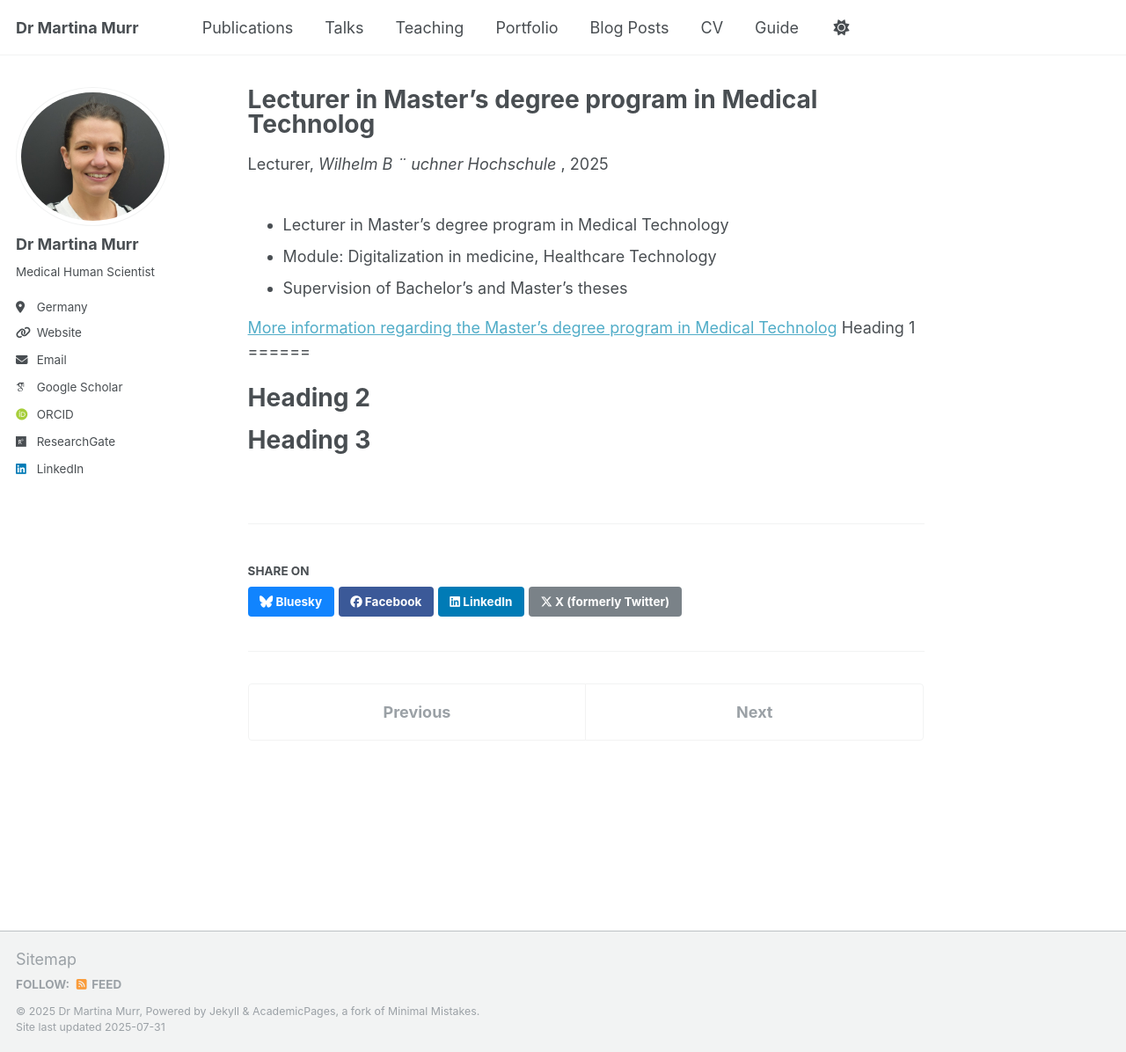
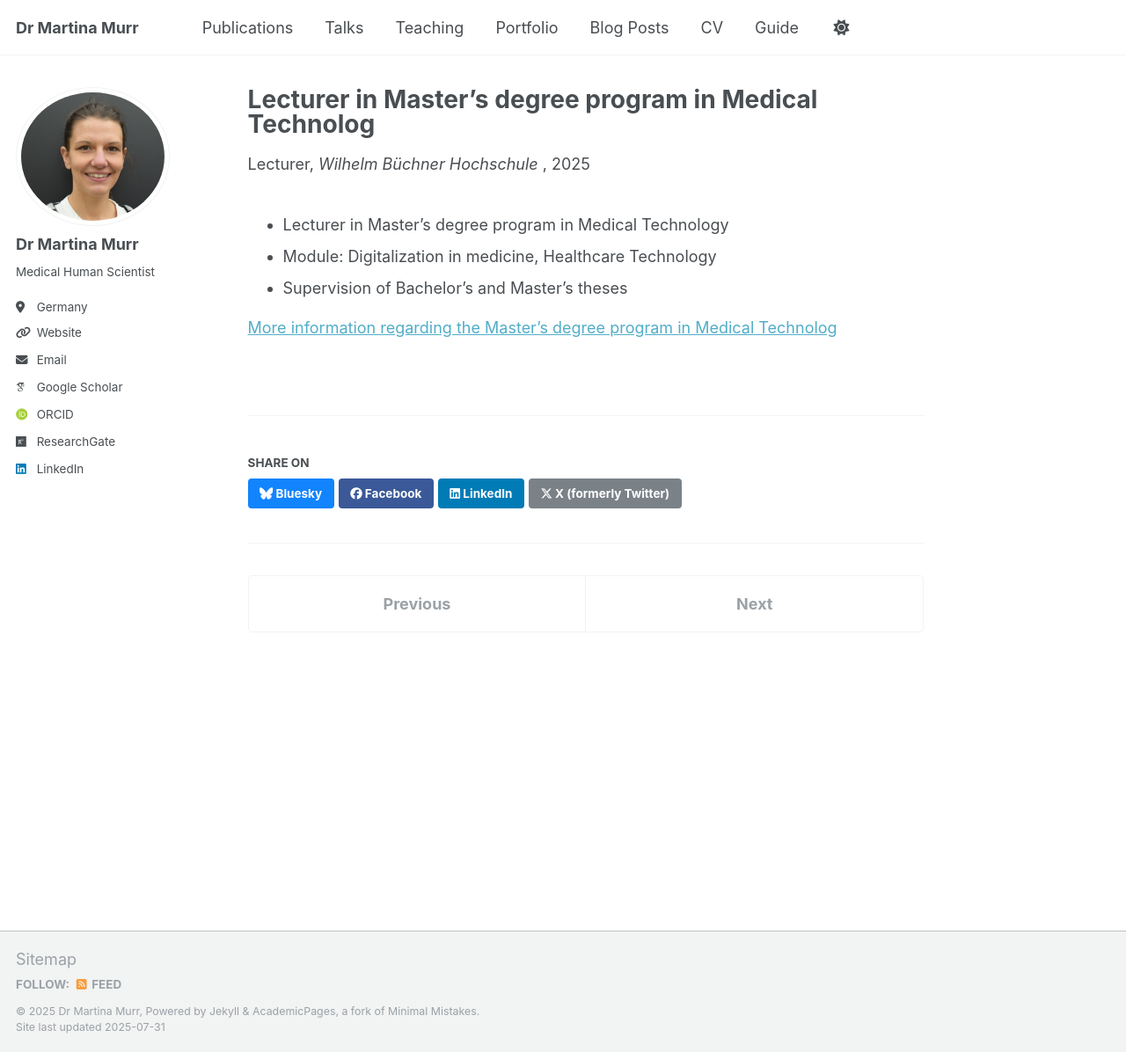
Before and after one commit to martinamurr/academicpages_V2, a Jekyll site: the page built from _teaching/2025-spring-teaching-3.md, in a window 1280 px wide and 1196 px high. Shown: the whole window at 88% size. Built offline with Jekyll 4.4.1, drawn with Linux system fonts in a browser that asks for light colours; some web fonts are replaced; a script that is not in the unit is left out.

Commit message:
Update 2025-spring-teaching-3.md

```diff
--- a/_teaching/2025-spring-teaching-3.md
+++ b/_teaching/2025-spring-teaching-3.md
@@ -3,22 +3,13 @@ title: "Lecturer in Master’s degree program in Medical Technolog "
 collection: teaching
 type: "Lecturer"
 permalink: /teaching/2025-spring-teaching-3
-venue: "Wilhelm B ¨ uchner Hochschule "
+venue: "Wilhelm Büchner Hochschule "
 date: 2025-04-01
 location: "Tübingen, DE, EU"
 ---
-
 
 - Lecturer in Master’s degree program in Medical Technology
 - Module: Digitalization in medicine, Healthcare Technology
 - Supervision of Bachelor’s and Master’s theses
 
 [More information regarding the Master’s degree program in Medical Technolog](https://www.wb-fernstudium.de/?referrer=H_GO_SK_0146902&gad_source=1&gad_campaignid=21522888617&gbraid=0AAAAADrRa362z6reiwp_RVIjrlozrBQbB&gclid=EAIaIQobChMIpIWioOPmjgMVy6iDBx20ADEoEAAYASAAEgLx7_D_BwE)
-Heading 1
-======
-
-Heading 2
-======
-
-Heading 3
-======
```
